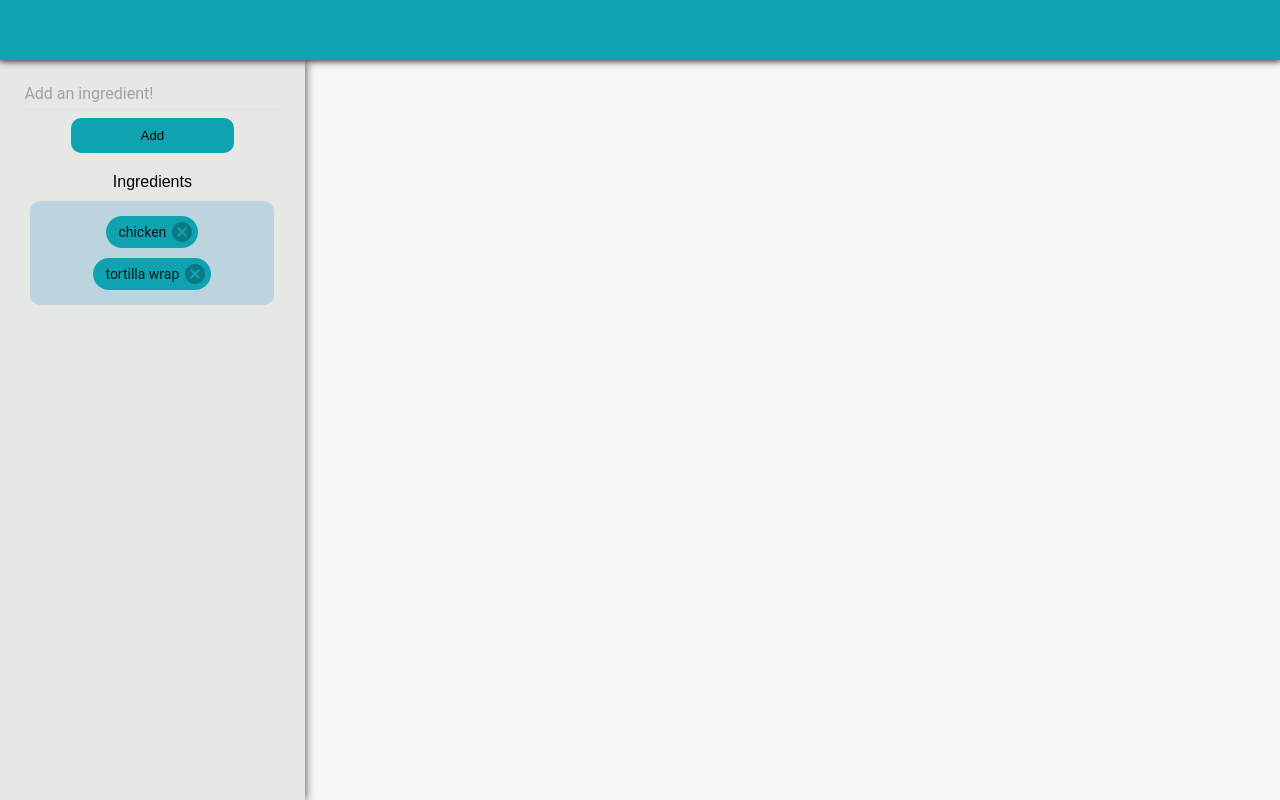
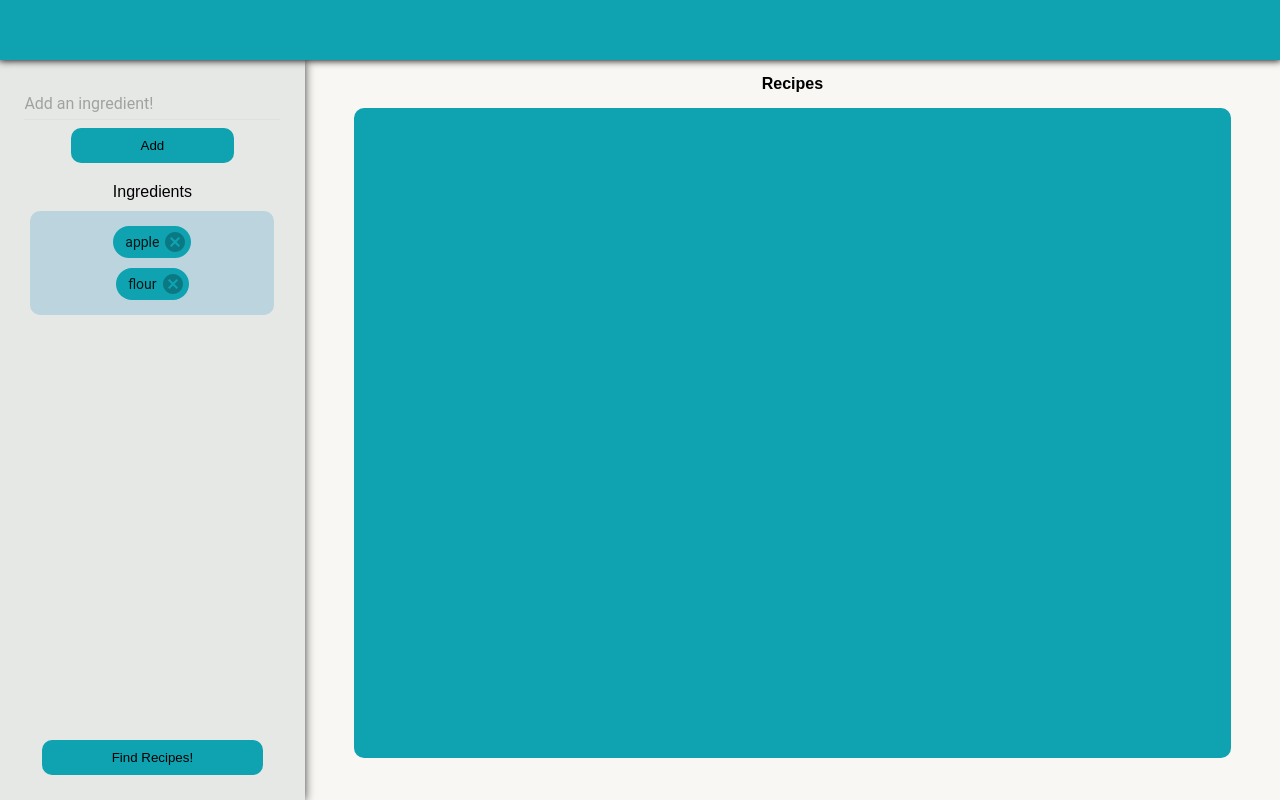
Before and after one commit to MickyDore/RecipeFinder, a React (Create React App) app: page / in a window 1280 px wide. Built offline with nearby package versions, Linux system fonts and the light colour scheme.

Commit message:
Basic Fetch functionality added

```diff
--- a/src/Components/Containers/Root.js
+++ b/src/Components/Containers/Root.js
@@ -6,13 +6,60 @@ import Content from '../Content';
 
 class Root extends Component {
 
+  constructor() {
+    super();
+
+    this.state = {
+      recipes: []
+    }
+  }
+
+  findRecipes = (ingredients) => {
+
+    var form = new URLSearchParams();
+    form.append("key", "bed95d03540f2640257f0c8b892bdad3");
+    form.append("q", ingredients);
+
+    const requestOptions = {
+      method: "POST",
+      headers: {
+        "Content-Type": "application/x-www-form-urlencoded; charset=utf-8"
+      },
+      body:form
+    };
+
+    return fetch('http://food2fork.com/api/search', requestOptions)
+    .then((response) => {
+      if (!response.ok) {
+        return Promise.reject(Error("error"));
+      }
+      return response.json();
+    })
+    .then((recipes) => {
+      this.setState({
+        recipes: recipes.recipes
+      })
+      return recipes;
+    })
+    .catch((error) => {
+      console.log("Failed to fetch");
+      return Promise.reject(Error("error"));
+    });
+  }
+
+
   render() {
+
     return (
       <div className="overallContainer">
         <Navbar />
         <div className="infoContainer">
-          <Sidebar />
-          <Content />
+          <Sidebar
+            findRecipes={this.findRecipes}
+          />
+          <Content
+            recipes={this.state.recipes}
+          />
         </div>
       </div>
     );
--- a/src/Components/Content.js
+++ b/src/Components/Content.js
@@ -6,6 +6,27 @@ class Content extends Component {
   render() {
     return (
       <div className="contentContainer">
+        <div className="contentTitle">Recipes</div>
+        <div className="contentRecipeContainer">
+          {this.props.recipes.length > 0 ? this.props.recipes.map((recipe, index) => {
+            return <div key={index} className="recipeSection">
+              <div className="recipeSectionInfo">
+                <div className="recipeSectionTitle">{recipe.title}</div>
+            </div>
+              <div className="recipeSectionImage">
+                <img src={recipe.image_url} alt={recipe.title}/>
+              </div>
+            </div>
+          }) : ""}
+          {/* <div className="recipeSection">
+            <div className="recipeSectionImage"></div>
+            <div className="recipeSectionInfo">
+              <div className="recipeSectionTitle"></div>
+              <div className="recipeSectionPublisher"></div>
+            </div>
+          </div> */}
+        </div>
+
       </div>
     );
   }
--- a/src/Components/Sidebar.js
+++ b/src/Components/Sidebar.js
@@ -9,19 +9,12 @@ class Sidebar extends Component {
     super();
 
     this.state = {
-      ingredients: ["chicken", "tortilla wrap"], //array of ingredients
+      ingredients: ["apple", "flour"], //array of ingredients
       ingredientToAdd: "", //ingredient to be added to the list
-      allIngredients: ["Pork", "Egg", "Edamame", "Eagle", "Noodles", "Ginger"] //to store the autocomplete ingredients
+      allIngredients: ["Pork", "Egg", "Edamame", "Eagle", "Noodles", "Ginger"],
     }
   }
 
-  //Update the state of the ingredient to be added
-  //not sure we need this function anymore with the new autocomplete, but can rename the function below!
-  // handleIngredientToAddChange = (e) => {
-  //   this.setState({
-  //     ingredientToAdd: e.target.value //user input
-  //   })
-  // }
 
   //this handles the autocomplete function - returns values in the datasource
     handleUpdateIngredient = (value) => {
@@ -69,7 +62,6 @@ class Sidebar extends Component {
         <button className="addIngredientButton" type="submit">Add</button>
           </form>
 
-        </div>
         <div className="sidebarTitle">Ingredients</div>
 
         {this.state.ingredients.length > 0 ?
@@ -86,7 +78,13 @@ class Sidebar extends Component {
           })}
         </div>
 
-        : ""}
+        : "Add some ingredients!"}
+      </div>
+
+
+        <div className="findRecipesSection">
+          <button className="addIngredientButton" onClick={() => this.props.findRecipes(this.state.ingredients)}>Find Recipes!</button>
+        </div>
       </div>
     );
   }
--- a/src/Components/Styles/Layout.css
+++ b/src/Components/Styles/Layout.css
@@ -28,7 +28,6 @@
   box-sizing: border-box;
   background-color: #E6E8E6;
   z-index: 2;
-  padding-top: 10px;
   box-shadow: -2px 0px 10px 1px #1a1a1a;
 }
 
@@ -60,7 +59,9 @@
 }
 
 .sidebarInputSection {
-  margin-bottom: 20px;
+  padding-top: 20px;
+  box-sizing: border-box;
+  height: calc(100vh - 120px);
 }
 
 .addIngredientButton {
@@ -70,4 +71,46 @@
   cursor: pointer;
   background-color: #0FA3B1;
   outline: none;
+  margin-bottom: 20px;
 }
+
+.contentTitle {
+  margin: 15px;
+  font-weight: bold;
+}
+
+.contentRecipeContainer {
+  width: 90%;
+  margin: 0 auto;
+  background-color: #0FA3B1;
+  height: calc(100vh - 150px);
+  overflow-y: auto;
+  box-sizing: border-box;
+  border-radius: 10px;
+  padding: 15px;
+}
+
+.recipeSection {
+  width: 300px;
+  height: auto;
+  display: flex;
+  flex-direction: column;
+  background-color: #BCD4DE;
+  margin: 10px auto;
+}
+
+.recipeSectionImage {
+  width: 100%;
+  height: 300px;
+}
+
+.recipeSectionImage img {
+  width: 100%;
+  height: 100%;
+}
+
+.recipeSectionInfo {
+  width: 100%;
+  padding: 10px;
+  box-sizing: border-box;
+}
```
